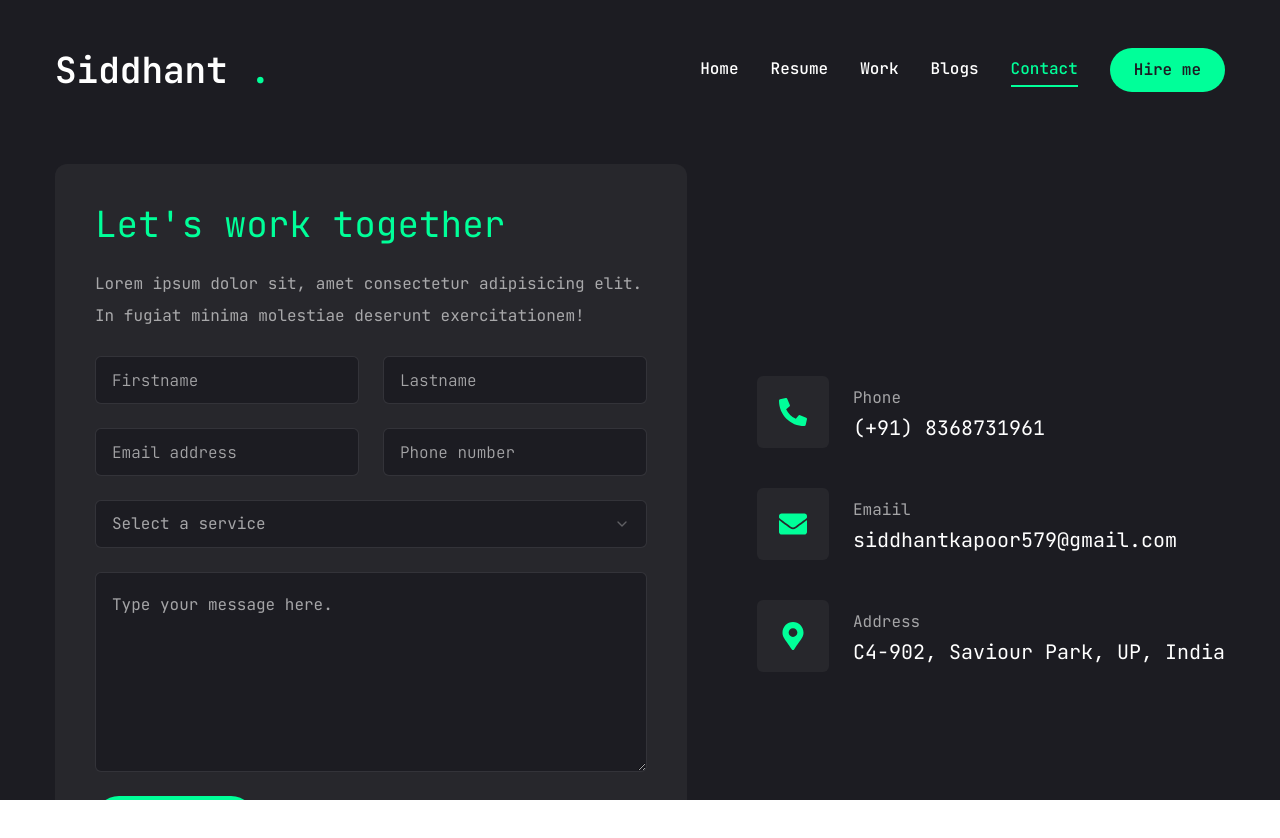
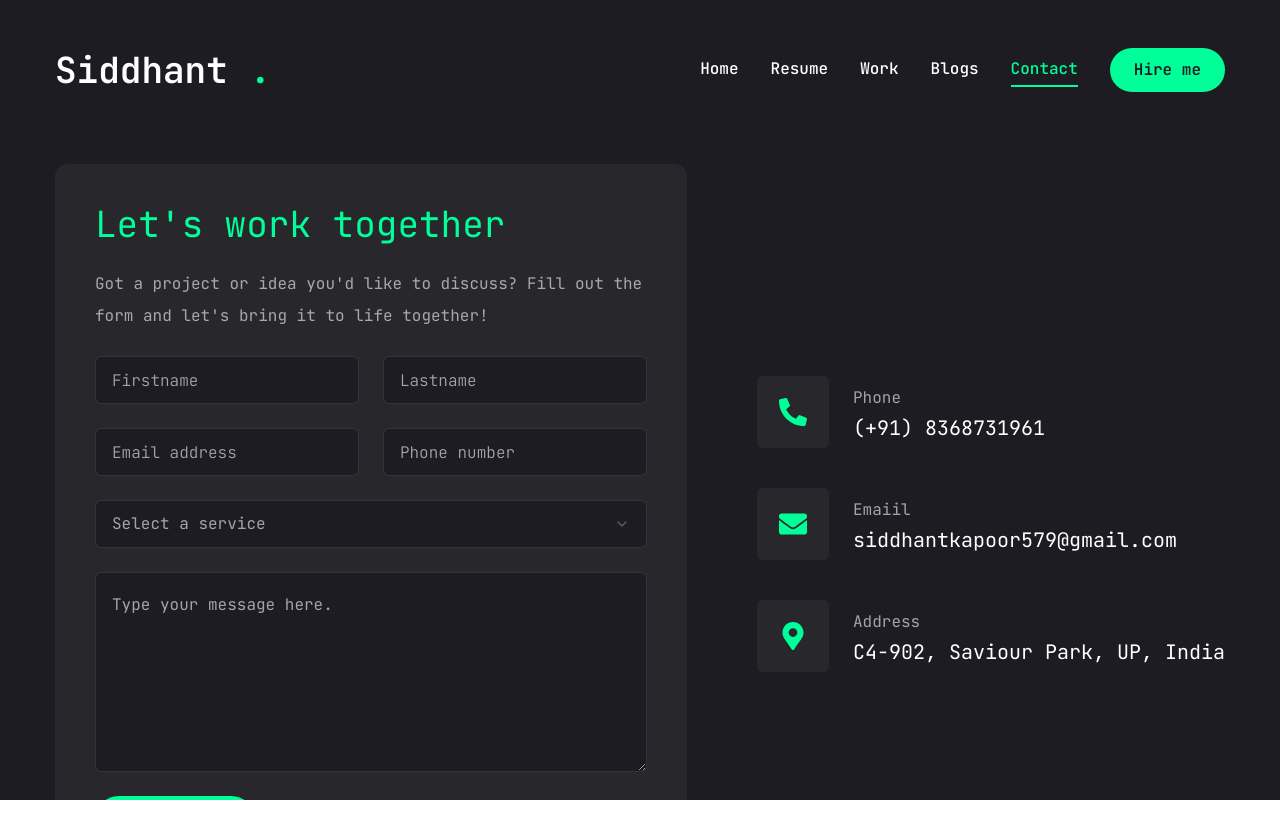
Before and after one commit to siddhx579/portfolio, a Next.js app: page /contact in a window 1280 px wide. Shown: the top 838 px of the page. Built offline with nearby package versions, Linux system fonts and the light colour scheme.

Commit message:
Update page.jsx

```diff
--- a/app/contact/page.jsx
+++ b/app/contact/page.jsx
@@ -33,7 +33,7 @@ const Contact = () => {
                     <div className="xl:w-[54%] order-2 xl:order-none">
                         <form className="flex flex-col gap-6 p-10 bg-[#27272c] rounded-xl ">
                             <h3 className="text-4xl text-accent ">Let&apos;s work together</h3>
-                            <p className="text-white/60">Lorem ipsum dolor sit, amet consectetur adipisicing elit. In fugiat minima molestiae deserunt exercitationem!</p>
+                            <p className="text-white/60">Got a project or idea you'd like to discuss? Fill out the form and let's bring it to life together!</p>
                             <div className="grid grid-cols-1 md:grid-cols-2 gap-6">
                                 <Input type="firstname" placeholder="Firstname" />
                                 <Input type="lastname" placeholder="Lastname" />
@@ -47,9 +47,9 @@ const Contact = () => {
                                 <SelectContent>
                                     <SelectGroup>
                                         <SelectLabel>Select a service</SelectLabel>
-                                        <SelectItem value="est">Web Development</SelectItem>
-                                        <SelectItem value="cst">UI/UX Developer</SelectItem>
-                                        <SelectItem value="mst">Logo Design</SelectItem>
+                                        <SelectItem value="est">Frontend Development</SelectItem>
+                                        <SelectItem value="cst">Full Stack MERN Developer</SelectItem>
+                                        <SelectItem value="mst">Project Collab</SelectItem>
                                     </SelectGroup>
                                 </SelectContent>
                             </Select>
```
